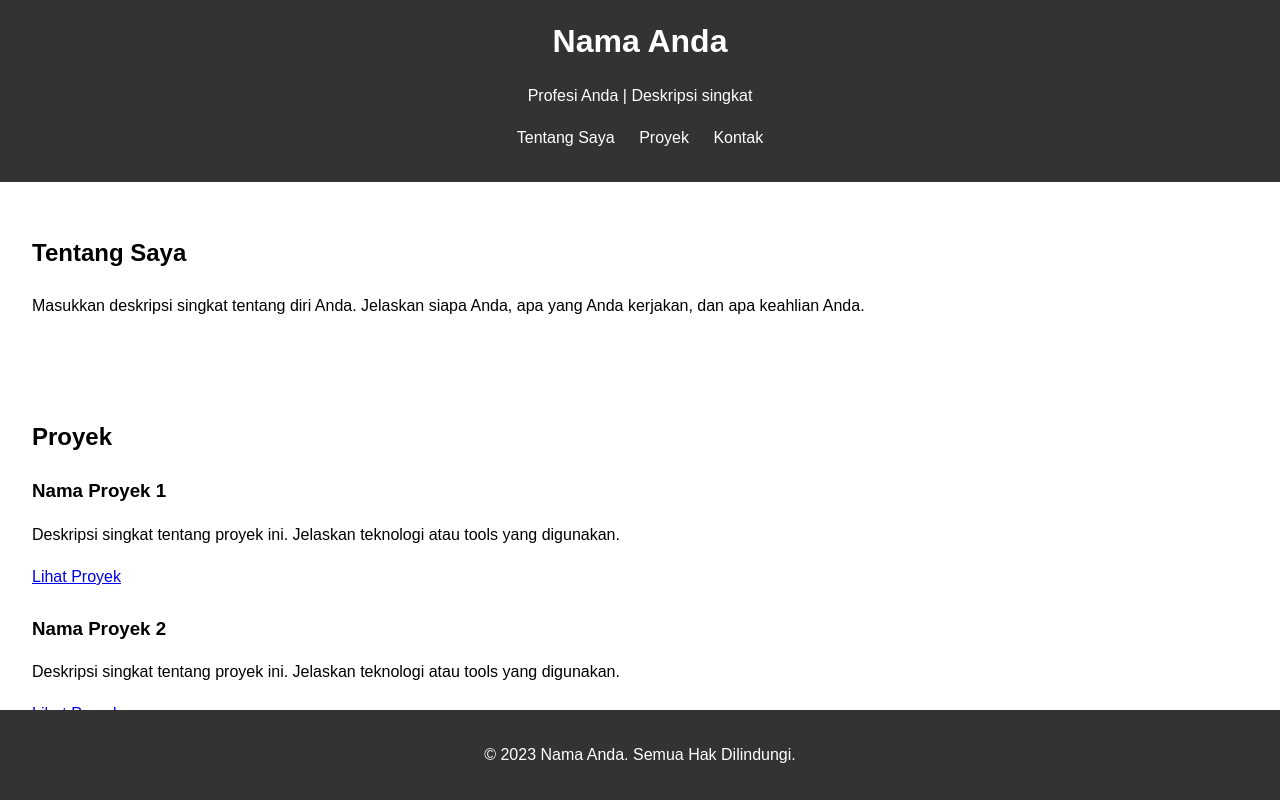
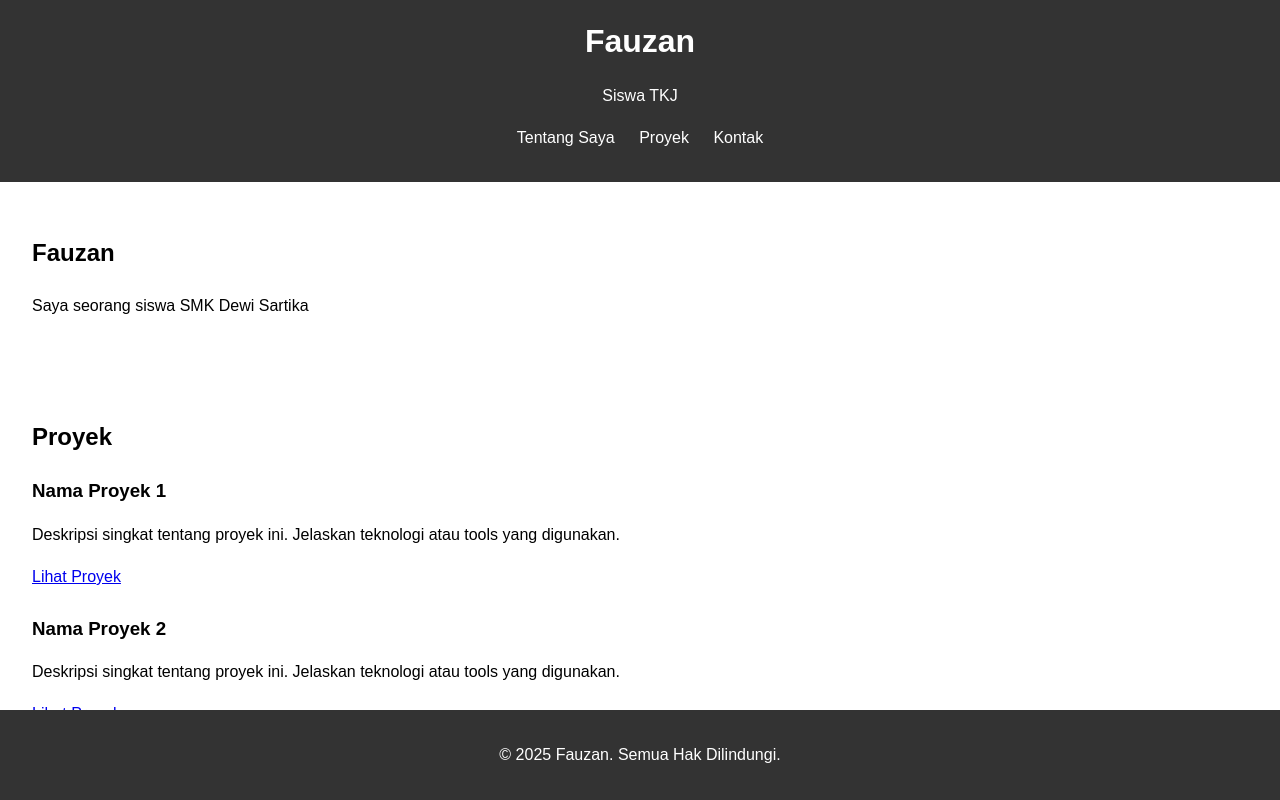
Before and after one commit to fauzan2007/Porto-folio, a plain HTML site: page index.html in a window 1280 px wide. Shown: the top 800 px of the page. Drawn offline with Linux system fonts and the light colour scheme.

Commit message:
Update index.html

```diff
--- a/index.html
+++ b/index.html
@@ -49,7 +49,7 @@
             color: #fff;
             text-align: center;
             padding: 1rem 0;
-            position: absolute;
+            position: fixed;
             bottom: 0;
             width: 100%;
         }
@@ -66,8 +66,8 @@
 <body>
     <!-- Header -->
     <header>
-        <h1>Nama Anda</h1> <!-- Edit: Masukkan nama Anda -->
-        <p>Profesi Anda | Deskripsi singkat</p> <!-- Edit: Masukkan profesi dan deskripsi singkat -->
+        <h1>Fauzan</h1> <!-- Edit: Masukkan nama Anda -->
+        <p>Siswa TKJ</p> <!-- Edit: Masukkan profesi dan deskripsi singkat -->
         <nav>
             <ul>
                 <li><a href="#about">Tentang Saya</a></li>
@@ -79,8 +79,8 @@
 
     <!-- Tentang Saya -->
     <section id="about">
-        <h2>Tentang Saya</h2>
-        <p>Masukkan deskripsi singkat tentang diri Anda. Jelaskan siapa Anda, apa yang Anda kerjakan, dan apa keahlian Anda.</p> <!-- Edit: Tambahkan deskripsi tentang diri Anda -->
+        <h2>Fauzan</h2></h2>
+        <p>Saya seorang siswa SMK Dewi Sartika</p> <!-- Edit: Tambahkan deskripsi tentang diri Anda -->
     </section>
 
     <!-- Proyek -->
@@ -112,7 +112,7 @@
 
     <!-- Footer -->
     <footer>
-        <p>&copy; 2023 Nama Anda. Semua Hak Dilindungi.</p> <!-- Edit: Ganti dengan nama Anda -->
+        <p>&copy; 2025 Fauzan. Semua Hak Dilindungi.</p> <!-- Edit: Ganti dengan nama Anda -->
     </footer>
 </body>
 </html>
```
